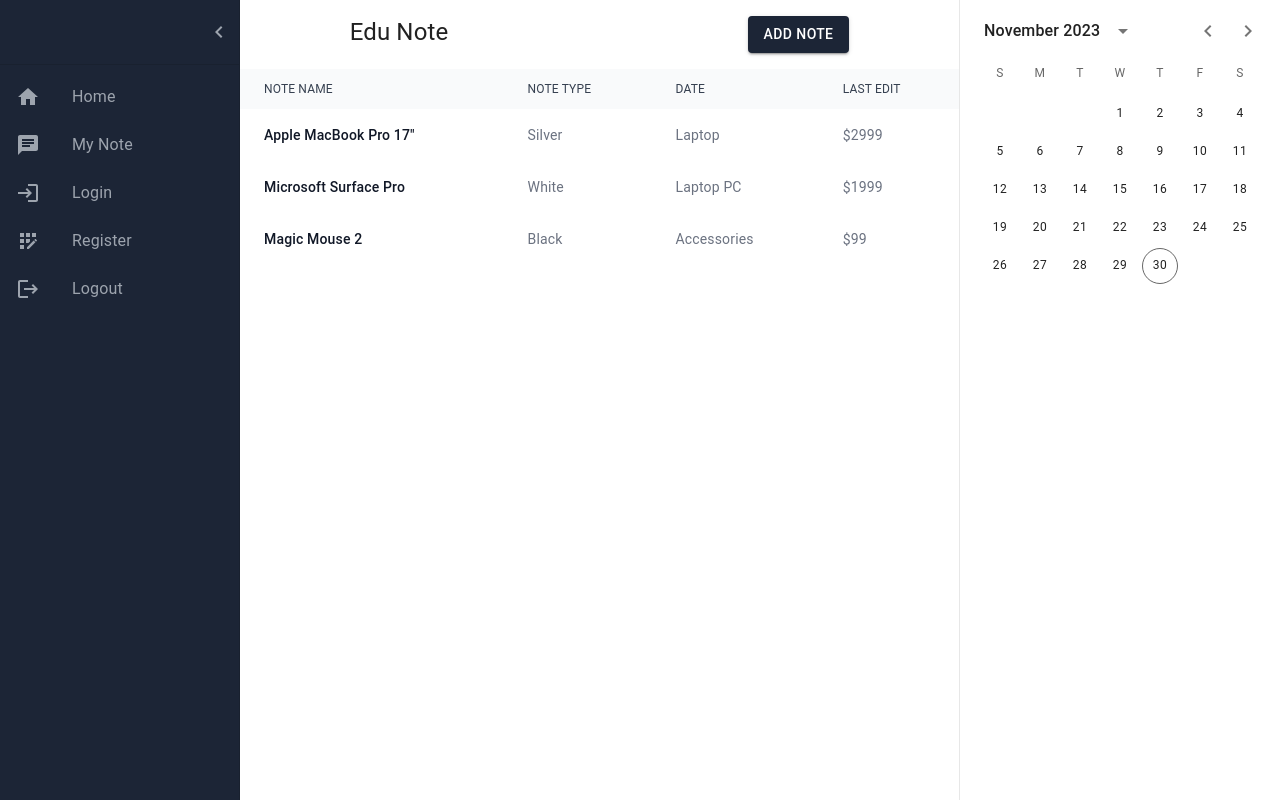
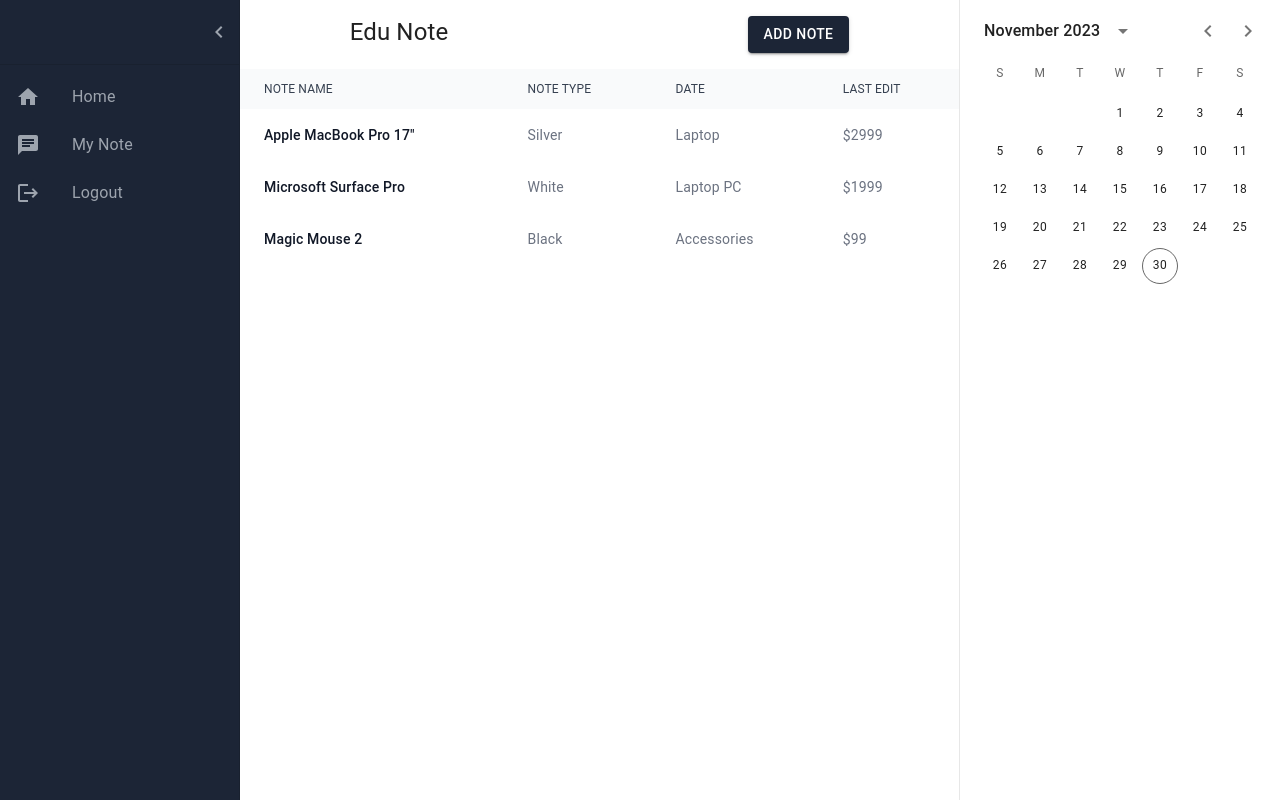
Before and after one commit to pbk95120/wep-final, a React (Create React App) app in the folder frontend/: page /note in a window 1280 px wide. Built offline with nearby package versions, Linux system fonts and the light colour scheme; sample sign-in values are in the browser's storage.

Commit message:
fix: Title to Edu Note

```diff
--- a/frontend/src/App.tsx
+++ b/frontend/src/App.tsx
@@ -4,13 +4,16 @@ import RegisterPage from "./pages/RegisterPage";
 import HomePage from "./pages/HomePage";
 import NotePage from "./pages/NotePage";
 import NoteDetailPage from "./pages/NoteDetailPage";
+import LoginRoute from "./routes/LoginRoute";
 
 function App() {
   return (
     <Routes>
-      <Route path="/" element={<HomePage />} />
-      <Route path="/note" element={<NotePage />} />
-      <Route path="/note/:id" element={<NoteDetailPage />} />
+      <Route element={<LoginRoute />}>
+        <Route path="/" element={<HomePage />} />
+        <Route path="/note" element={<NotePage />} />
+        <Route path="/note/:id" element={<NoteDetailPage />} />
+      </Route>
       <Route path="/login" element={<LoginPage />} />
       <Route path="/register" element={<RegisterPage />} />
     </Routes>
--- a/frontend/src/components/layout/listItems.tsx
+++ b/frontend/src/components/layout/listItems.tsx
@@ -30,24 +30,10 @@ export const mainListItems = (
     <Link to="/login">
       <ListItemButton>
         <ListItemIcon>
-          <LoginIcon sx={{ color: "#9da4ae" }} />
+          <LogoutIcon sx={{ color: "#9da4ae" }} />
         </ListItemIcon>
-        <ListItemText primary="Login" />
+        <ListItemText primary="Logout" />
       </ListItemButton>
     </Link>
-    <Link to="/register">
-      <ListItemButton>
-        <ListItemIcon>
-          <AppRegistrationIcon sx={{ color: "#9da4ae" }} />
-        </ListItemIcon>
-        <ListItemText primary="Register" />
-      </ListItemButton>
-    </Link>
-    <ListItemButton>
-      <ListItemIcon>
-        <LogoutIcon sx={{ color: "#9da4ae" }} />
-      </ListItemIcon>
-      <ListItemText primary="Logout" />
-    </ListItemButton>
   </React.Fragment>
 );
--- a/frontend/src/pages/HomePage.tsx
+++ b/frontend/src/pages/HomePage.tsx
@@ -24,7 +24,7 @@ const HomePage = () => {
 
       <div className="w-full h-full flex items-center justify-center">
         <div className="flex flex-col items-center">
-          <img className="w-6/12 rounded my-10" src="images/library.jpg"></img>
+          <img className="w-8/12 max-h-screen rounded my-10" src="images/library.jpg"></img>
           <p className="bold text-2xl mt-10 mb-4">Start With Edu Note</p>
           <Link to="/note">
             <Button variant="contained" sx={{ backgroundColor: "#1c2536" }}>
--- a/frontend/src/pages/LoginPage.tsx
+++ b/frontend/src/pages/LoginPage.tsx
@@ -1,5 +1,5 @@
 import * as React from "react";
-import { useState } from "react";
+import { useState, useEffect } from "react";
 import Avatar from "@mui/material/Avatar";
 import Button from "@mui/material/Button";
 import CssBaseline from "@mui/material/CssBaseline";
@@ -15,13 +15,14 @@ import Alert from "@mui/material/Alert";
 import Stack from "@mui/material/Stack";
 import { useNavigate } from "react-router-dom";
 import customTheme from "../styles/customTheme";
+import { access } from "fs";
 
 function Copyright(props: any) {
   return (
     <Typography variant="body2" color="text.secondary" align="center" {...props}>
       {"Copyright © "}
-      <Link color="inherit" href="https://mui.com/">
-        사이트명
+      <Link color="inherit" href="/">
+        Edu Note
       </Link>{" "}
       {new Date().getFullYear()}
       {"."}
@@ -42,9 +43,14 @@ const LoginPage = () => {
       password: data.get("password"),
     });
 
+    localStorage.setItem("access_token", "Login");
     navigate("/");
     //검증기능 구현
   };
+
+  useEffect(() => {
+    localStorage.removeItem("access_token");
+  }, []);
 
   return (
     <ThemeProvider theme={defaultTheme}>
--- a/frontend/src/pages/RegisterPage.tsx
+++ b/frontend/src/pages/RegisterPage.tsx
@@ -23,7 +23,7 @@ function Copyright(props: any) {
     <Typography variant="body2" color="text.secondary" align="center" {...props}>
       {"Copyright © "}
       <Link color="inherit" href="/">
-        사이트명
+        Edu Note
       </Link>{" "}
       {new Date().getFullYear()}
       {"."}
@@ -107,6 +107,7 @@ const RegisterPage = () => {
       isChecked === true
     ) {
       console.log(data + "폼전송");
+
       navigate("/login");
     }
   };
--- /dev/null
+++ b/frontend/src/routes/LoginRoute.tsx
@@ -0,0 +1,9 @@
+import { Outlet, Navigate } from "react-router-dom";
+import RegisterPage from "../pages/RegisterPage";
+
+const LoginRoute = () => {
+  const token = localStorage.getItem("access_token");
+  return token ? <Outlet /> : <Navigate to="/register"></Navigate>;
+};
+
+export default LoginRoute;
```
Also changed, not shown: 2 other files (tests, documents, lock files or other folders).
